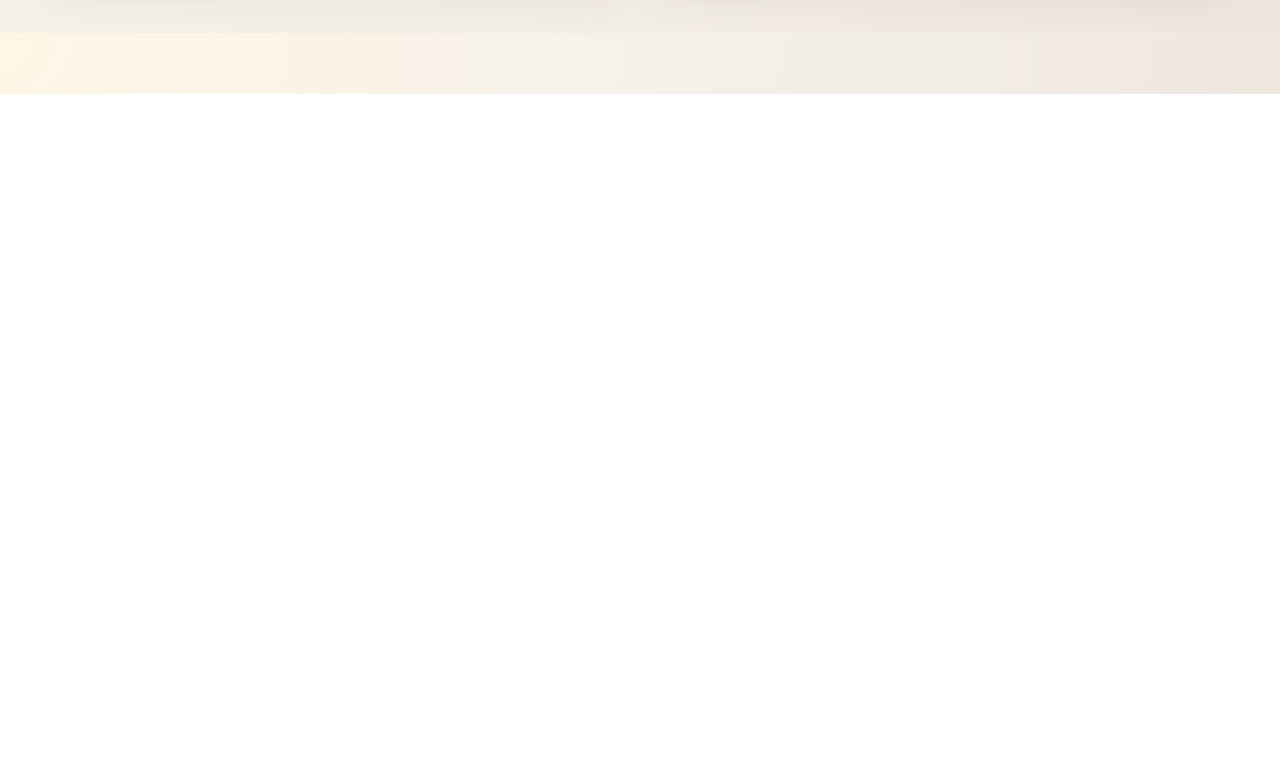
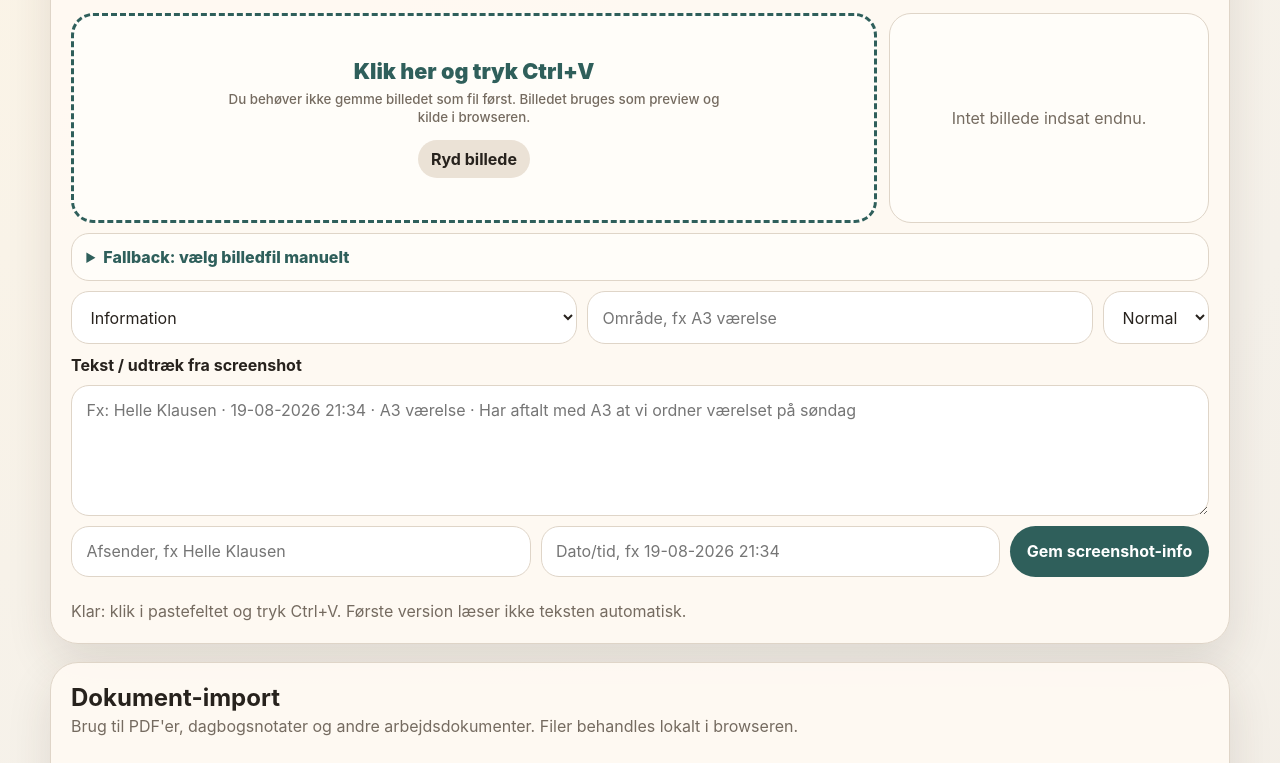
Before and after one commit to Bendecks/Personal-assistent, a website built with Vite: page index.html in a window 1280 px wide. Shown: the part 706-1469 px from the top of the page. Before the commit the page ends 800 px from the top, so only its background shows below. Built offline with nearby package versions, Linux system fonts and the light colour scheme.

Commit message:
Load Sensum note queue module

```diff
--- a/index.html
+++ b/index.html
@@ -181,6 +181,7 @@
 
     <script type="module" src="./src/web/app.js"></script>
     <script type="module" src="./src/web/document-import.js"></script>
+    <script type="module" src="./src/web/sensum-notes.js"></script>
     <script type="module" src="./src/web/documentation-memory.js"></script>
     <script type="module" src="./src/web/module-navigation.js"></script>
   </body>
```
